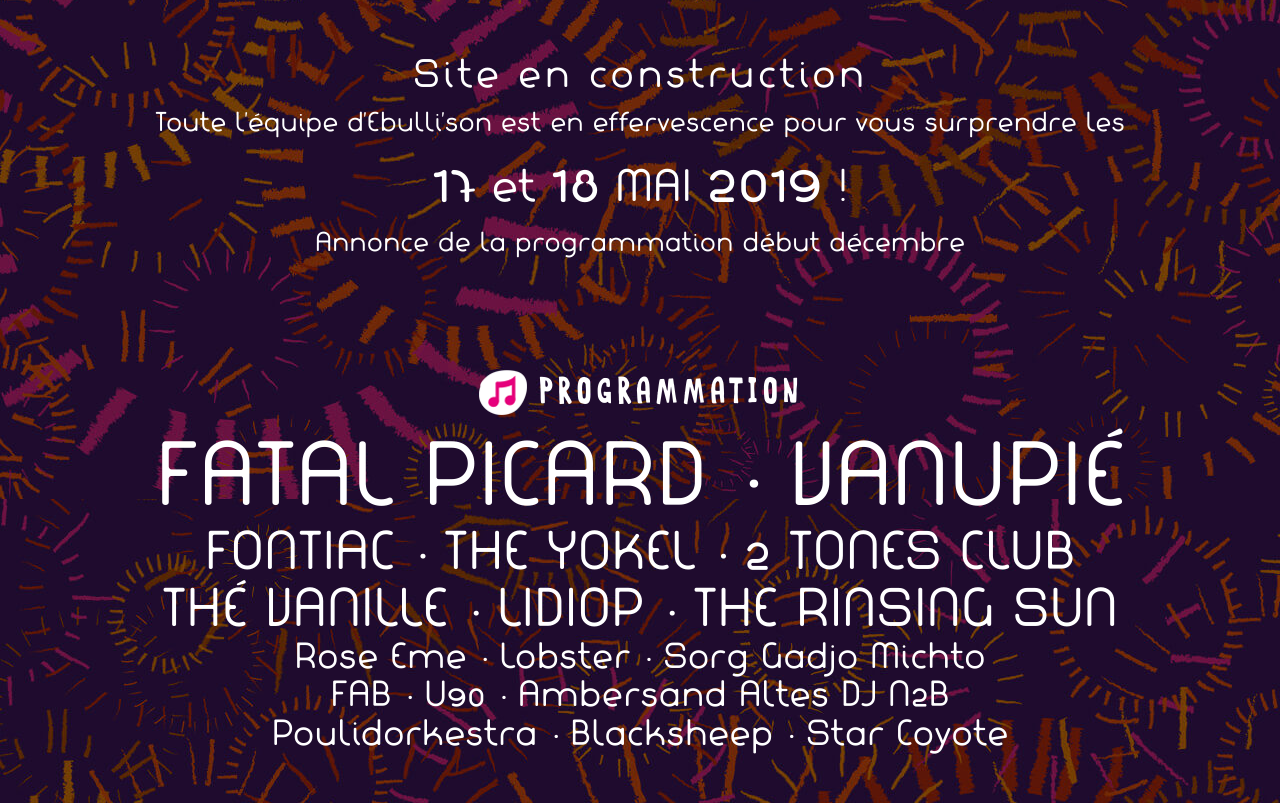
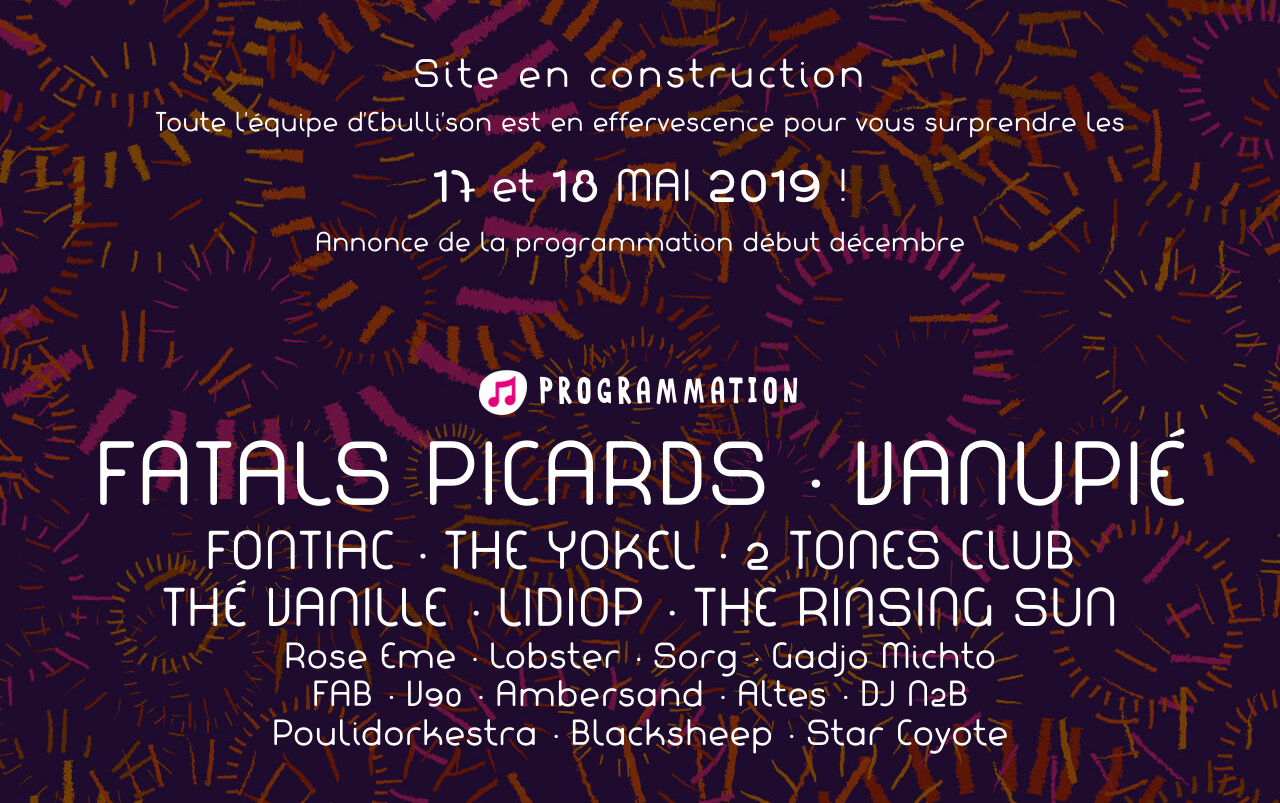
Before and after one commit to Piou-piou/ebullisonFestival, a Symfony app: template templates/pages/index.html.twig in a window 1280 px wide. Shown: the part 581-1384 px from the top of the page. Run offline with Twig, Linux system fonts and the light colour scheme; the template is opened without the code that fills it, so the values that code supplies are empty; style sheets or scripts are compiled from the project's sources; some libraries are stand-ins or nearby versions.

Commit message:
[fix] artists names

```diff
--- a/templates/pages/index.html.twig
+++ b/templates/pages/index.html.twig
@@ -32,7 +32,7 @@
 
 		<div class="row expanded liste">
 			<div class="small-12 first-line">
-				<div>Fatal Picard • </div>
+				<div>Fatals Picards • </div>
 				<div>Vanupié</div>
 			</div>
 			<div class="small-12 second-line">
@@ -48,14 +48,14 @@
 			<div class="small-12 little-line">
 				<div>Rose Eme • </div>
 				<div>Lobster • </div>
-				<div>Sorg</div>
+				<div>Sorg • </div>
 				<div>Gadjo Michto</div>
 			</div>
 			<div class="small-12 little-line">
 				<div>FAB • </div>
-				<div>U90 • </div>
-				<div>Ambersand</div>
-				<div>Altes</div>
+				<div>V90 • </div>
+				<div>Ambersand • </div>
+				<div>Altes • </div>
 				<div>DJ N2B</div>
 			</div>
 			<div class="small-12 little-line">
```
